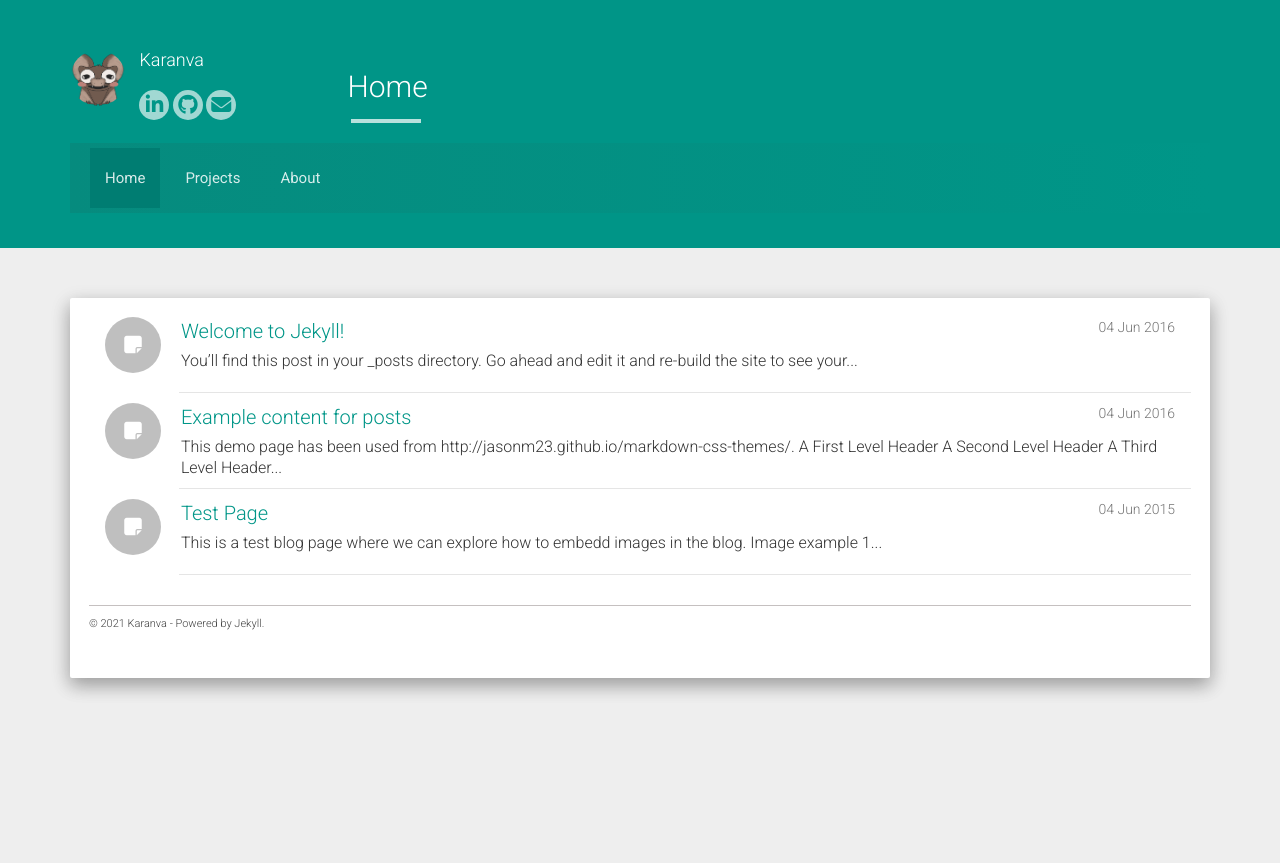
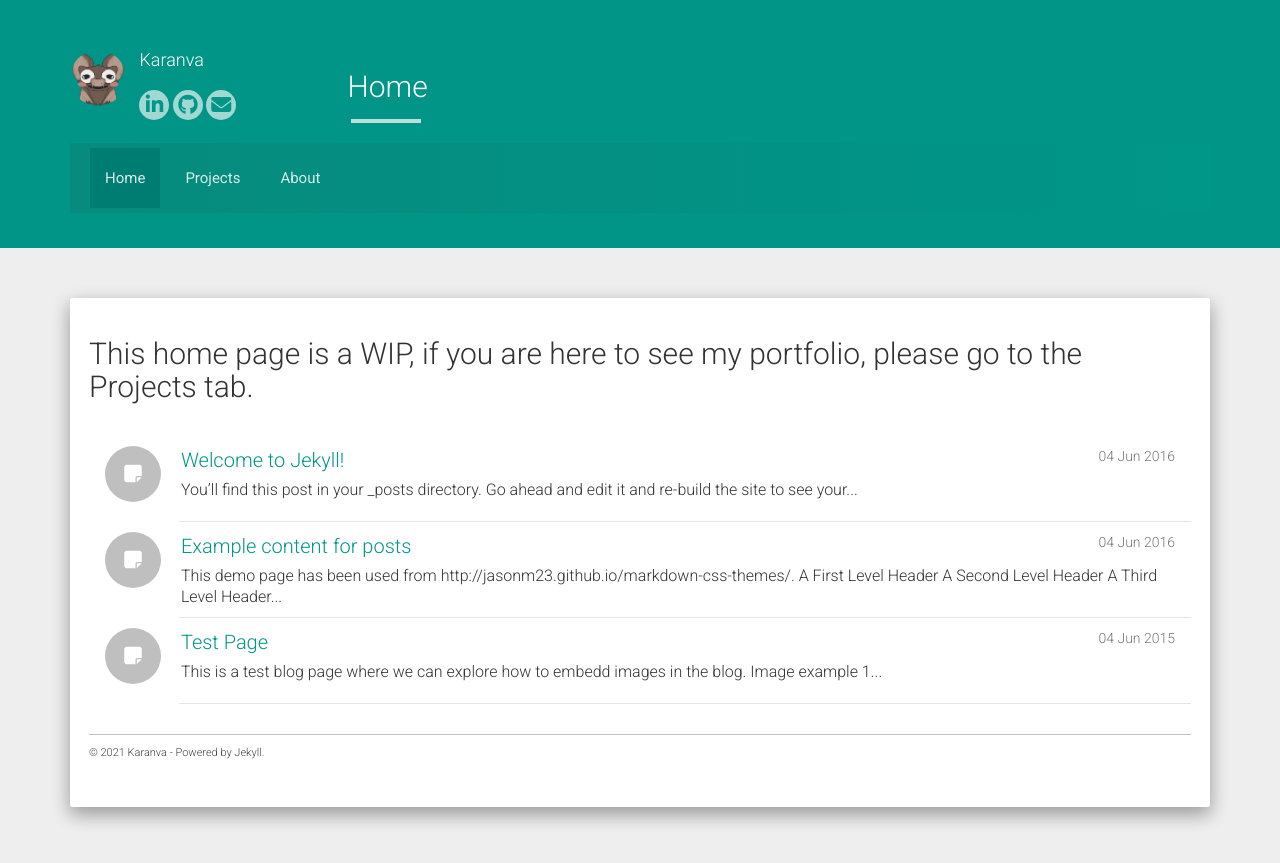
Before and after one commit to Karanval/Karanval.github.io, a Jekyll site: the page built from index.html, in a window 1280 px wide. Shown: the top 863 px of the page. Built offline with Jekyll 4.4.1, drawn with Linux system fonts in a browser that asks for light colours; nearby versions of some CDN libraries; the list of posts is cut into pages by our own code.

Commit message:
added a home message

```diff
--- a/about.html
+++ b/about.html
@@ -15,8 +15,8 @@ karanva: "/assets/images/karanva.png"
          <br>
          Sommehow my hobbies keep growing, what is constant is the want to create things, so I like to try different crafts. I'm currently obsessing with doll pattern making.
          <br>
-      <br>
-      Here is my updated resume:
+         <br>
+         Here is my updated resume:
       </div>
    </div>
    <div class="col-md-11 col-xs-12 full">
--- a/index.html
+++ b/index.html
@@ -6,6 +6,8 @@ title: Home
 ---
 
 <div >
+  <h2>
+  This home page is a WIP, if you are here to see my portfolio, please go to the Projects tab. <br> <br> </h2>
    <div class="list-group">
      {% for post in paginator.posts %}
      <div class="list-group-item">
```
